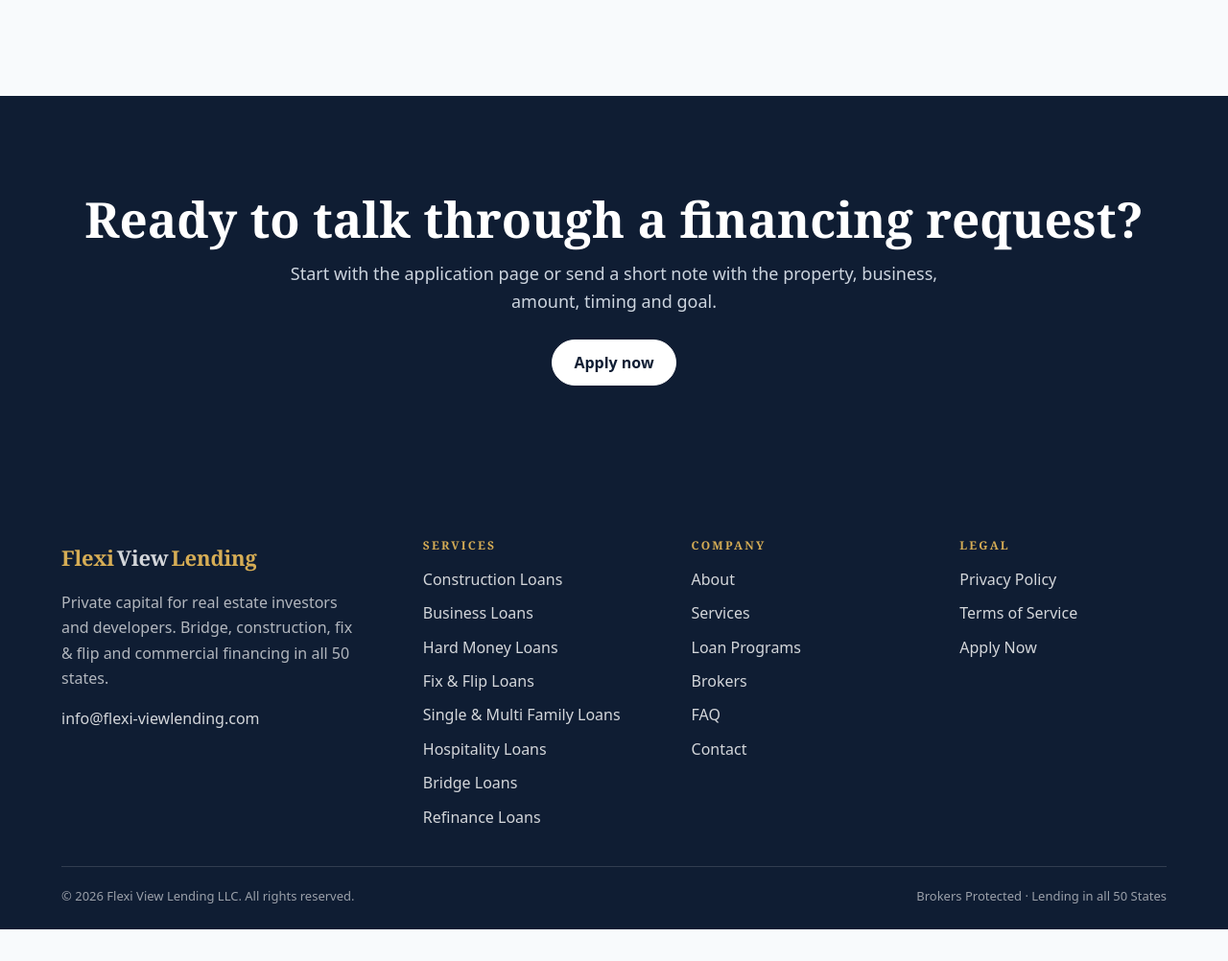
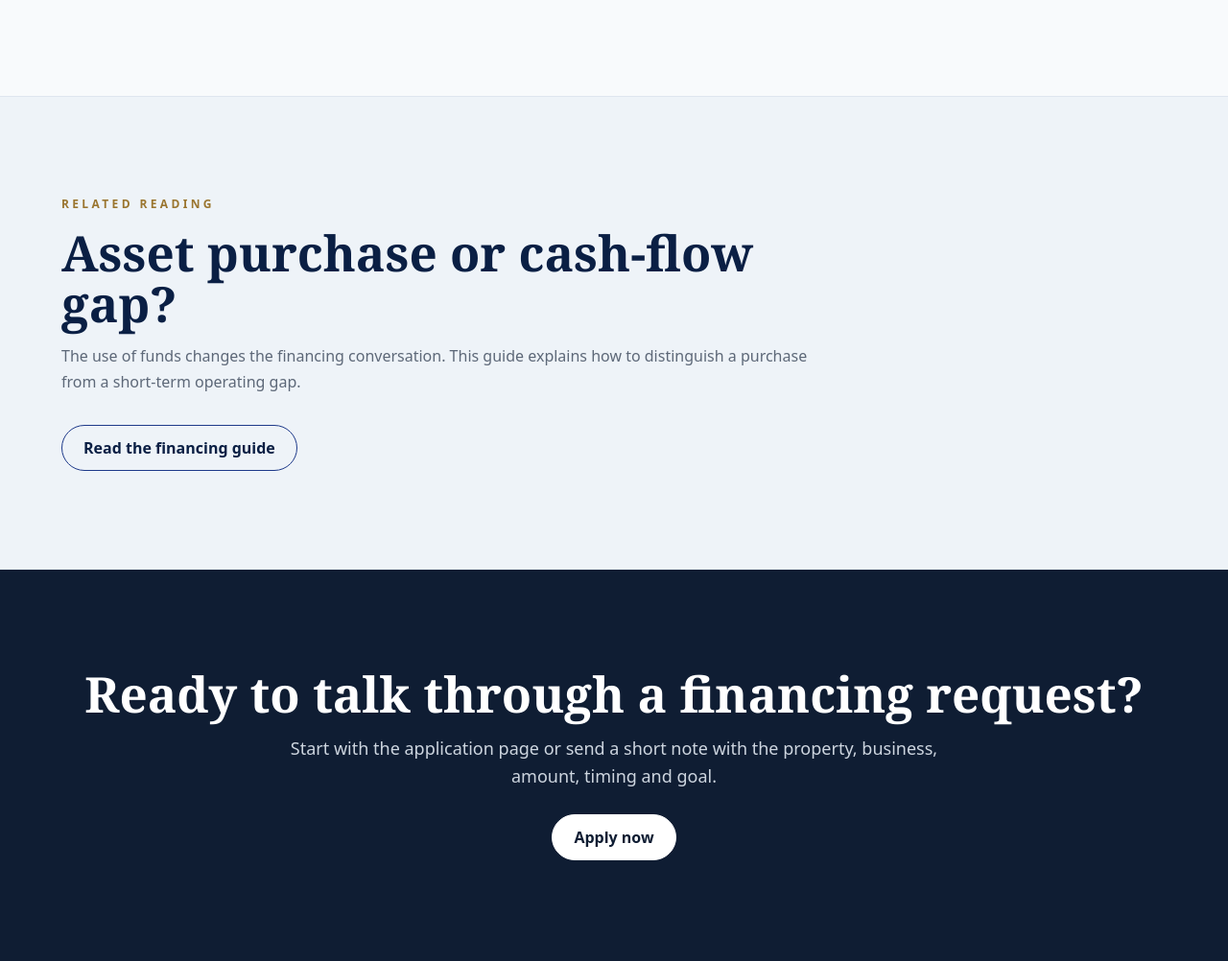
Before and after one commit to hsutech/flexi-view-lending-com, an Eleventy site: page src/index.html in a window 1280 px wide. Shown: the part 4668-5670 px from the top of the page at 96% size. Before the commit the page ends 5637 px from the top, so only its background shows below. Built offline with nearby package versions, Linux system fonts and the light colour scheme; Eleventy itself is replaced by a stand-in of ours; files that its build step writes are made by us from their sources.

Commit message:
Feature related financing guide on homepage

```diff
--- a/src/index.html
+++ b/src/index.html
@@ -121,7 +121,7 @@
     <div><span>04</span><h3>Move forward</h3><p>If the file has a practical route, proceed into deeper review, final terms and closing coordination.</p></div>
   </div>
 </section>
-<section class="section cta-band">
+<section class="section muted"><div class="section-head"><p class="eyebrow">Related reading</p><h2>Asset purchase or cash-flow gap?</h2><p>The use of funds changes the financing conversation. This guide explains how to distinguish a purchase from a short-term operating gap.</p></div><a class="button" href="/blog/asset-purchase-or-cash-flow-gap/">Read the financing guide</a></section> <section class="section cta-band">
   <h2>Ready to talk through a financing request?</h2>
   <p>Start with the application page or send a short note with the property, business, amount, timing and goal.</p>
   <a class="button light" href="/apply-now/">Apply now</a>
```
